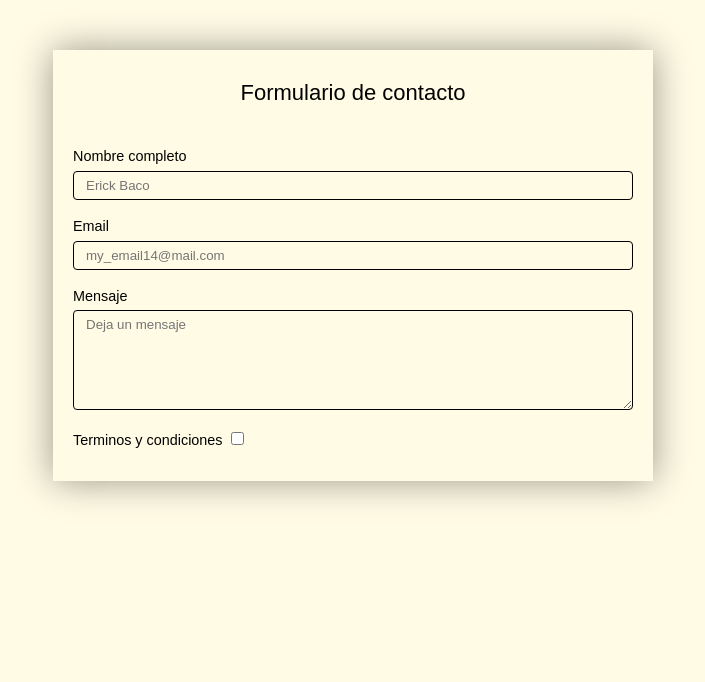
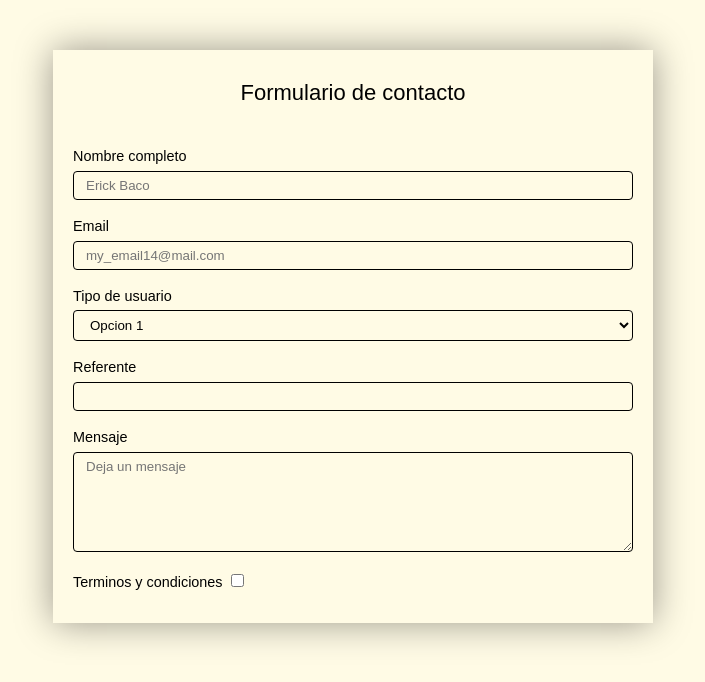
Before and after one commit to Erick-Baco/Road-WEB, a plain HTML site: page input_label/index.html in a window 1280 px wide. Shown: the whole page, without its empty margins (287-992 px from the left). Drawn offline with Linux system fonts and the light colour scheme.

Commit message:
feat(html avanzado): añade datalist y select

```diff
--- a/input_label/index.html
+++ b/input_label/index.html
@@ -10,6 +10,9 @@
 
     <form action="">
         <h2>Formulario de contacto</h2>
+
+        <!--Imput sencillo -->
+
         <div class="form_input">
             <!--el id también funciona para posicionar el cursor -->
             <label for="nombre">Nombre completo</label>
@@ -19,6 +22,36 @@
             <label for="email">Email</label>
             <input type="email" placeholder="my_email14@mail.com" id="email">
         </div>
+
+        <!--Datalist y option-->
+
+        <div class="form_input">
+            <label>Tipo de usuario
+                <select name="type-of-user" id="">
+                    <option value="user1">Opcion 1</option>
+                    <option value="user2">Opcion 2</option>
+                    <option value="user3">Opcion 3</option>
+                    <option value="user4">Opcion 4</option>
+                </select>
+            </label>
+        </div>
+
+        <!--datalist funciona para autocompletar al usuario, solo se envía al backend
+            el contenido de value-->
+        <div class="form_input">
+            <label>Referente
+                <input type="text" list="referente">
+                <datalist name="type-of-user" id="referente">
+                    <option >Opcion 1</option>
+                    <option >Opcion 2</option>
+                    <option value="user3">Opcion 3</option>
+                    <option value="user4"></option>
+                </datalist>
+            </label>
+        </div>
+
+        <!-- Text area-->
+
         <div class="form_input">
             <!--Se puede poner como readonly, disable, maxlength-->
             <!--Rows y columns da un tamaño incial que si se supera genera scrol-->
--- a/input_label/styles.css
+++ b/input_label/styles.css
@@ -26,7 +26,7 @@ form{
     padding: 6px 20px
 }
 
-input, textarea{
+input, textarea, select{
     width: 100%;
     box-sizing: border-box;
     padding: 6px 12px;
```
